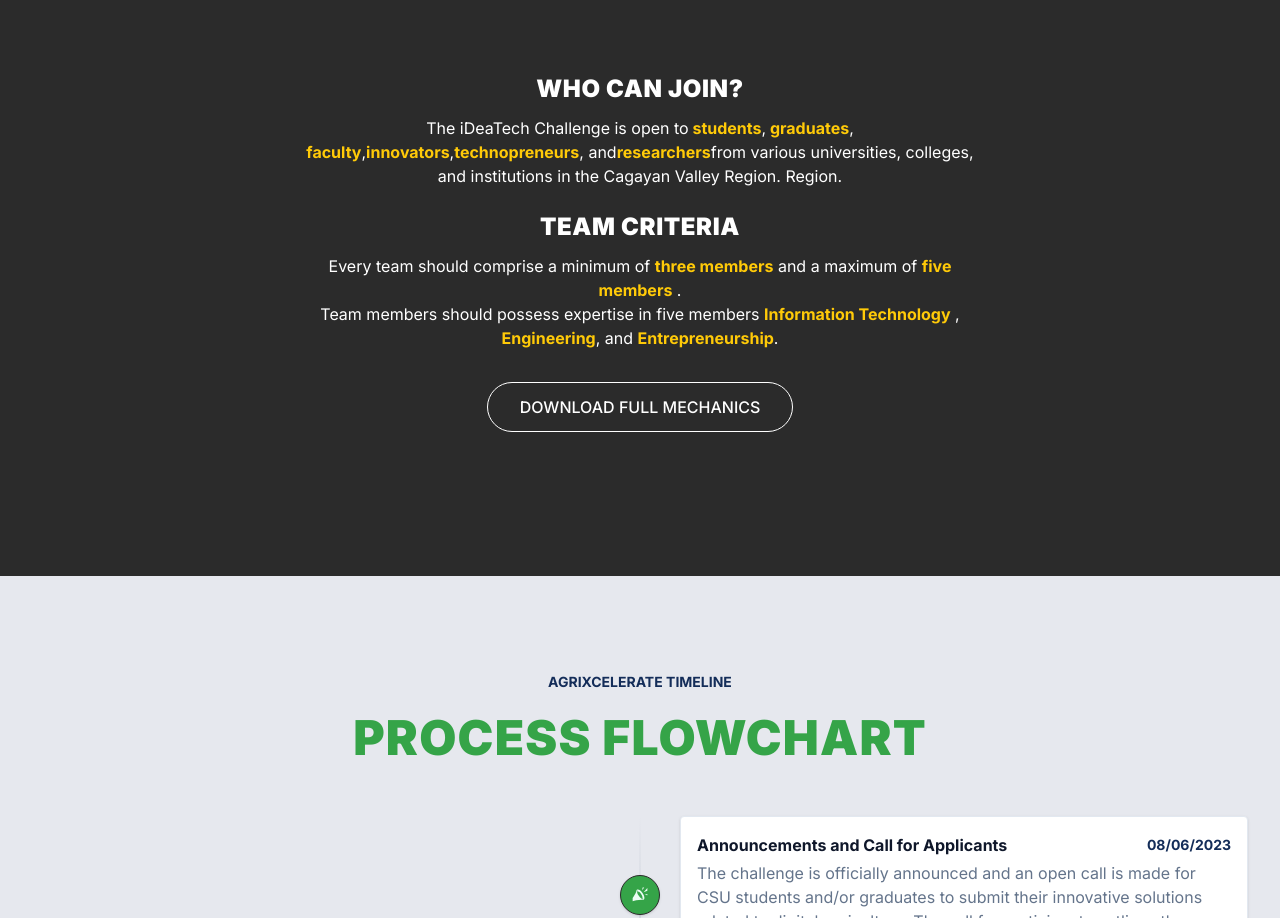
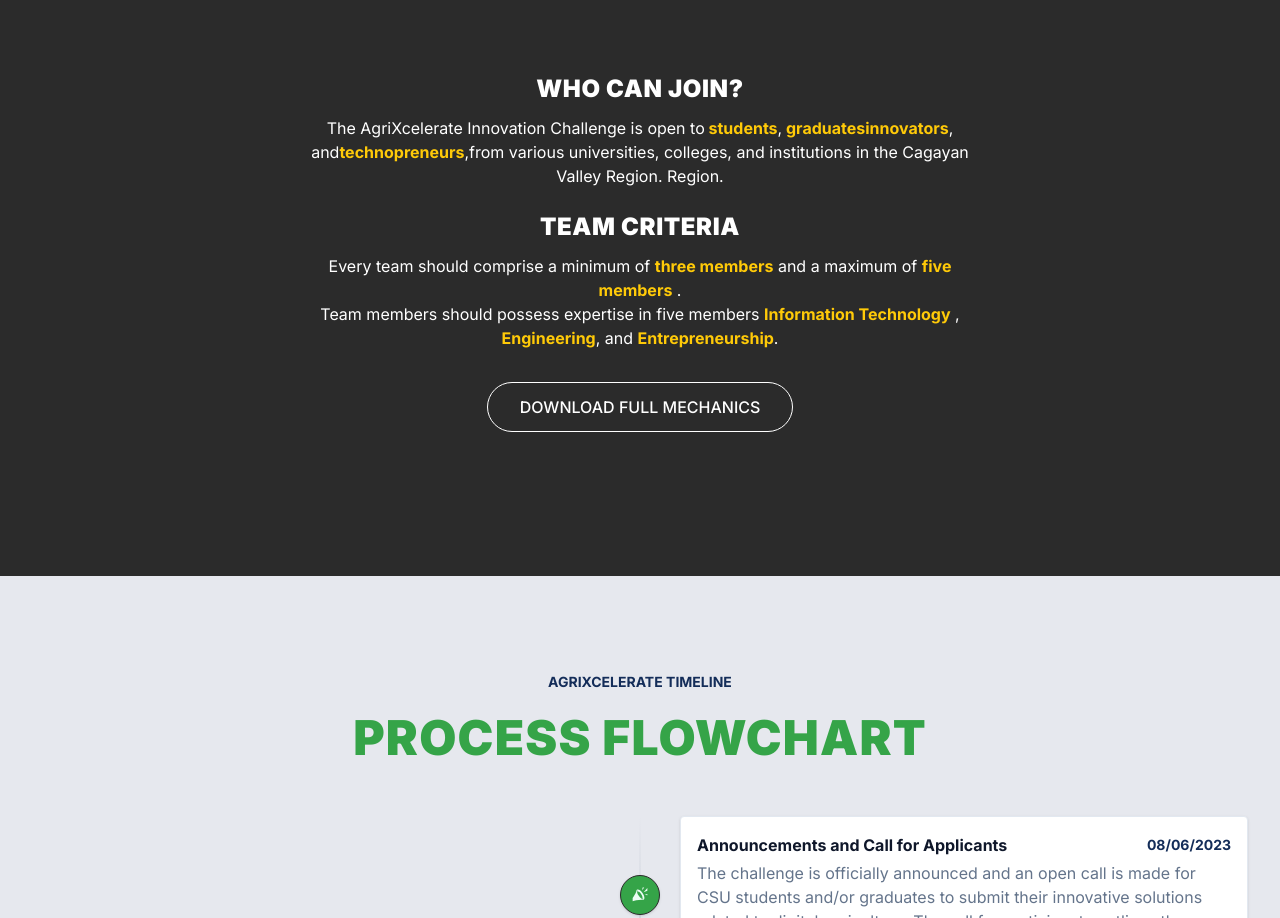
Before and after one commit to IamRimuruTempest/agrixcelerate, a Next.js app: page / in a window 1280 px wide. Shown: the part 2422-3340 px from the top of the page. Built offline with nearby package versions, Linux system fonts and the light colour scheme.

Commit message:
Initial Commit

```diff
--- a/src/app/pages/Mechanics/index.js
+++ b/src/app/pages/Mechanics/index.js
@@ -18,19 +18,15 @@
                 </h2>
                 <p className="text-center mb-6">
                   <span>
-                    The iDeaTech Challenge is open to
+                    The AgriXcelerate Innovation Challenge is open to
                     <span className="font-bold text-[#FFCA08]"> students</span>,
                     <span className="font-bold text-[#FFCA08]"> graduates</span>
-                    ,<span className="font-bold text-[#FFCA08]"> faculty</span>,
                     <span className="font-bold text-[#FFCA08]">innovators</span>
-                    ,
+                    , and
                     <span className="font-bold text-[#FFCA08]">
                       technopreneurs
                     </span>
-                    , and
-                    <span className="font-bold text-[#FFCA08]">
-                      researchers
-                    </span>
+                    ,
                     {/* <span class="before:block before:absolute before:-inset-1 before:-skew-y-3 before:bg-[#FFCA08] relative inline-block">
                       <span class="relative font-bold text-[#142D58]">
                         researchers
```
